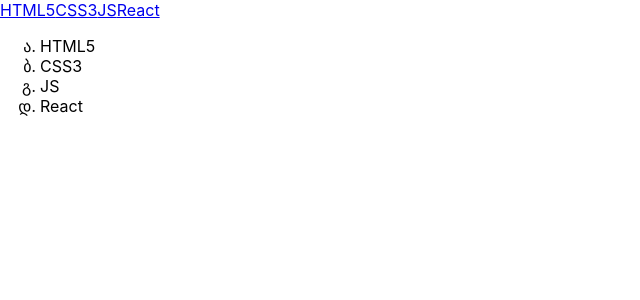
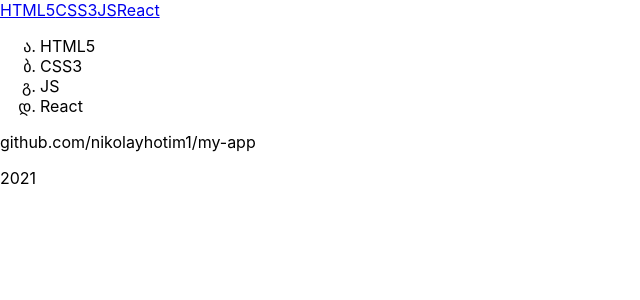
Before and after one commit to nikolayhotim1/hotims-network, a React (Create React App) app: page / in a window 1280 px wide. Shown: the top 300 px of the page, without its empty margins (0-640 px from the left). Built offline with nearby package versions, Linux system fonts and the light colour scheme.

Commit message:
feature: add Footer

```diff
--- a/src/App.js
+++ b/src/App.js
@@ -2,12 +2,14 @@
 import './App.css';
 import Header from './Header';
 import Technologies from './Technologies';
+import Footer from './Footer';
 
 const App = () => {
     return (
         <div>
             <Header />
             <Technologies />
+            <Footer />
         </div>
     );
 }
--- /dev/null
+++ b/src/Footer.js
@@ -0,0 +1,12 @@
+import React from 'react';
+
+const Footer = () => {
+    return (
+        <div>
+            <p>github.com/nikolayhotim1/my-app</p>
+            <p>2021</p>
+        </div>
+    );
+}
+
+export default Footer;
```
